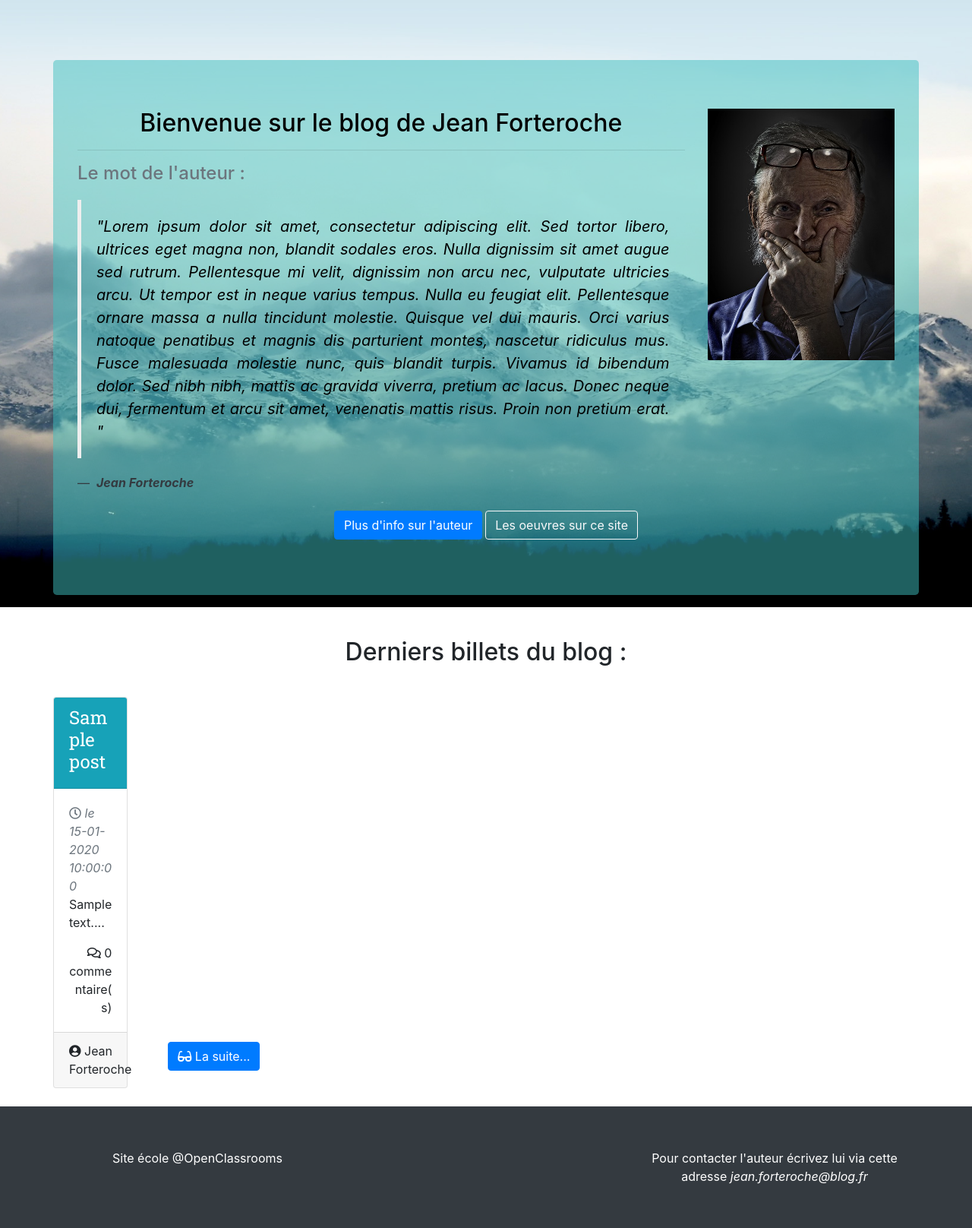
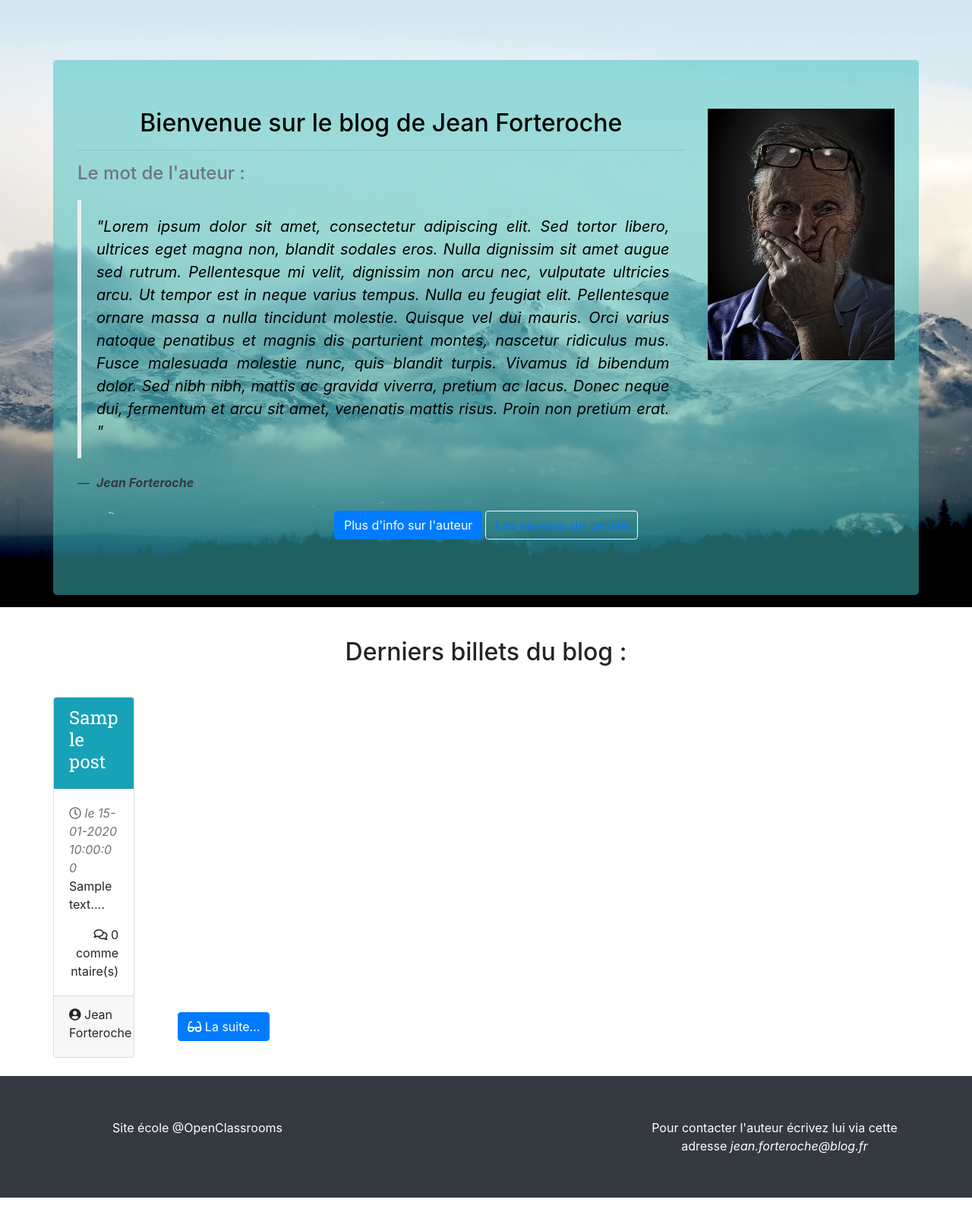
Before and after one commit to JeremBoyer/Blog_JF_p3, a PHP site: page / in a window 1280 px wide. Shown: the part 89-1705 px from the top of the page at 76% size. After the commit the page ends 1665 px from the top, so only its background shows below. Run offline with PHP 8.4, Linux system fonts and the light colour scheme; tables that the repository leaves empty or names only in its code hold one stand-in row (values such as "Sample post"); some libraries are stand-ins or nearby versions; some web fonts are replaced.

Commit message:
First Update with online project

```diff
--- a/Views/homeView.php
+++ b/Views/homeView.php
@@ -31,7 +31,7 @@
                 </div>
                 <div class="section-btn">
                     <a type="button" href="index.php?action=listCategories" class="btn btn-primary">Plus d'info sur l'auteur</a>
-                    <a type="button" href="index.php?action=listCategories" class="btn btn-outline-light" ">Les oeuvres sur ce site</a>
+                    <a type="button" href="index.php?action=listCategories" class="btn btn-outline-light"><span class="text-primary">Les oeuvres sur ce site</span></a>
                 </div>
             </div>
         </div>
@@ -88,8 +88,10 @@
                                     <i class="fas fa-user-circle"></i> Jean Forteroche
                                     </div>
                                     <div class="mr-auto pl-4">
-                                        <a href="index.php?action=post&amp;id=<?= $post['id'] ?>"
-                                       class="btn btn-xs btn-primary"><i class="fas fa-glasses"></i> La suite...</a>
+                                        <div class="section-btn">
+                                            <a href="index.php?action=post&amp;id=<?= $post['id'] ?>" type="button"
+                                           class="btn btn-xs btn-primary"><i class="fas fa-glasses"></i> La suite...</a>
+                                        </div>
                                     </div>
                                 </div>
                             </div>
```
Also changed, not shown: README.md.
